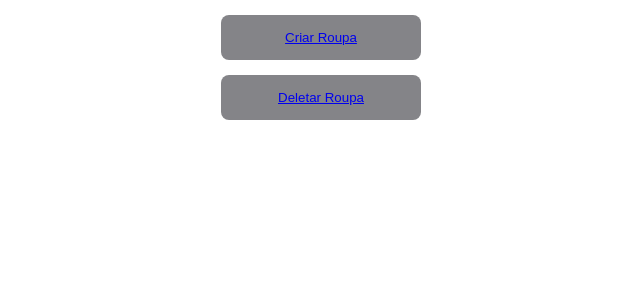
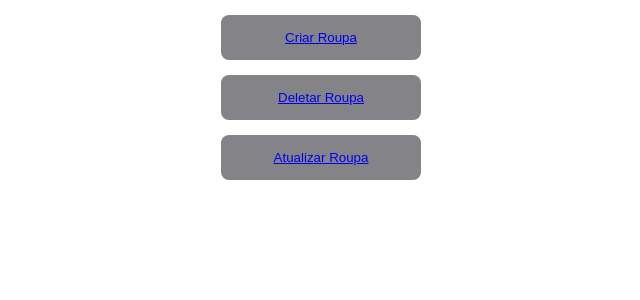
Before and after one commit to raelaraujo0/projetobecho, a Django app: page /opcaoroupas/ in a window 1280 px wide. Shown: the part 58-358 px from the top of the page, without its empty margins (319-959 px from the left). Run offline with Django 4.2, Linux system fonts and the light colour scheme.

Commit message:
inicio roupas/clientes UPDATE

```diff
--- a/projeto/projeto/urls.py
+++ b/projeto/projeto/urls.py
@@ -14,10 +14,12 @@ urlpatterns = [
     ## CLIENTES
     path('cliente/', views.criar_cliente, name='criar_cliente'),
     path('excluircliente/', views.excluir_cliente, name='excluir_cliente'),
+    path('atualizarcliente/', views.atualizar_cliente, name='atualizar_cliente'),
 
     ## ROUPAS
     path('roupa/', views.criar_roupa, name='criar_roupa'),
     path('excluirroupa/', views.excluir_roupa, name='excluir_roupa'),
+    path('atualizarroupa/', views.atualizar_roupa, name='atualizar_roupa'),
 
     path('listagem/', views.listartudo, name='listartudo'),
 ]
--- a/projeto/projetoapp/templates/brecho/cliente/opcoescliente.html
+++ b/projeto/projetoapp/templates/brecho/cliente/opcoescliente.html
@@ -23,6 +23,10 @@
         <button>
             <a href="{% url 'excluir_cliente' %}"> Deletar Cliente</a>
         </button>
+
+        <button>
+            <a href="{% url 'atualizar_cliente' %}"> Atualizar Cliente</a>
+        </button>
     </div>
 
 </body>
--- a/projeto/projetoapp/templates/brecho/roupa/excluirroupa.html
+++ b/projeto/projetoapp/templates/brecho/roupa/excluirroupa.html
@@ -12,7 +12,7 @@
         <p>Informe o ID da roupa que deseja excluir:</p>
         <form method="post" action="{% url 'excluir_roupa' %}">
             {% csrf_token %}
-            <label for="idroupa">ID do roupa:</label>
+            <label for="idroupa">ID da roupa:</label>
             <input type="number" name="idroupa" required>
             <button type="submit">Excluir Roupa</button>
         </form>
--- a/projeto/projetoapp/templates/brecho/roupa/opcoesroupa.html
+++ b/projeto/projetoapp/templates/brecho/roupa/opcoesroupa.html
@@ -23,6 +23,10 @@
         <button>
             <a href="{% url 'excluir_roupa' %}">Deletar Roupa</a>
         </button>
+
+        <button>
+            <a href="{% url 'atualizar_roupa' %}">Atualizar Roupa</a>
+        </button>
     </div>
 
 </body>
--- a/projeto/projetoapp/views.py
+++ b/projeto/projetoapp/views.py
@@ -35,6 +35,21 @@ def excluir_cliente(request):
 
     return render(request, 'brecho/cliente/excluircliente.html')
 
+def atualizar_cliente(request):
+    cliente = None
+    if request.method == 'POST':
+        idcliente = request.POST.get('idcliente')
+        cliente = get_object_or_404(Cliente, pk=idcliente)
+        form = Cliente(request.POST, instance=cliente)
+        if form.is_valid():
+            form.save()
+            return HttpResponse({'message': 'Cliente atualizado'})
+        return redirect('atualizar_cliente')
+    else:
+        form = ClienteForm(instance=cliente)
+
+    return render(request, 'brecho/cliente/atualizarcliente.html', {'form': form, 'cliente': cliente })
+
 ## DIVISAO ENTRE CLIENTES E ROUPAS
 
 def criar_roupa(request):
@@ -57,6 +72,21 @@ def excluir_roupa(request):
 
     return render(request, 'brecho/roupa/excluirroupa.html')
 
+def atualizar_roupa(request):
+    roupa = None
+    if request.method == 'POST':
+        idroupa = request.POST.get('idroupa')
+        roupa = get_object_or_404(Roupa, pk=idroupa)
+        form = Roupa(request.POST, instance=roupa)
+        if form.is_valid():
+            form.save()
+            return redirect('atualizar_roupa')
+        return HttpResponse({'message': 'Roupa atualizada'})
+    else:
+        form = RoupaForm(instance=roupa)
+
+    return render(request, 'brecho/roupa/atualizarroupa.html', {'form': form, 'roupa': roupa})
+
 ######################
 
 def listartudo(request):
```
Also changed, not shown: projeto/projetoapp/templates/brecho/cliente/atualizarcliente.html (added, +25 -0 lines), projeto/projetoapp/templates/brecho/roupa/atualizarroupa.html (added, +24 -0 lines).
